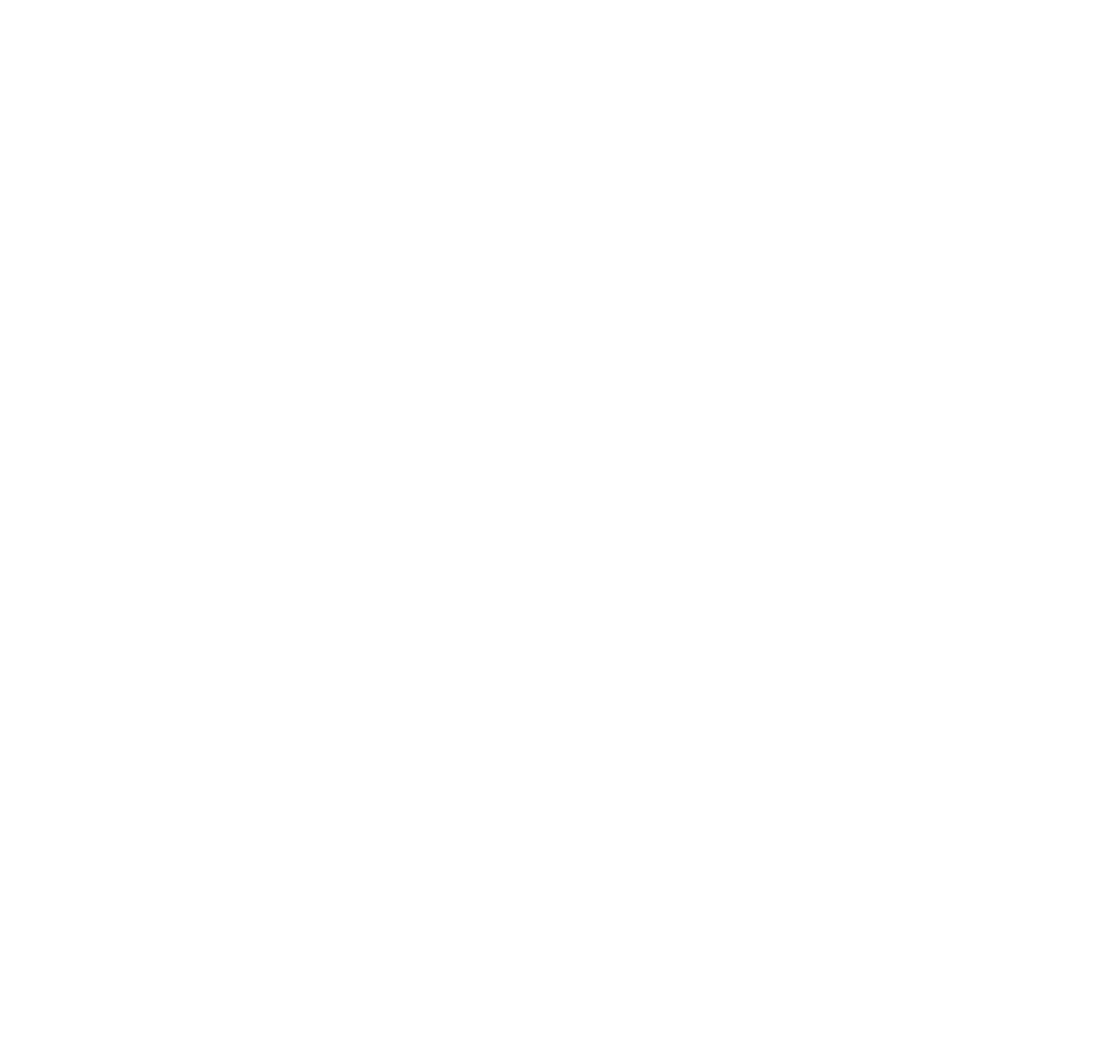
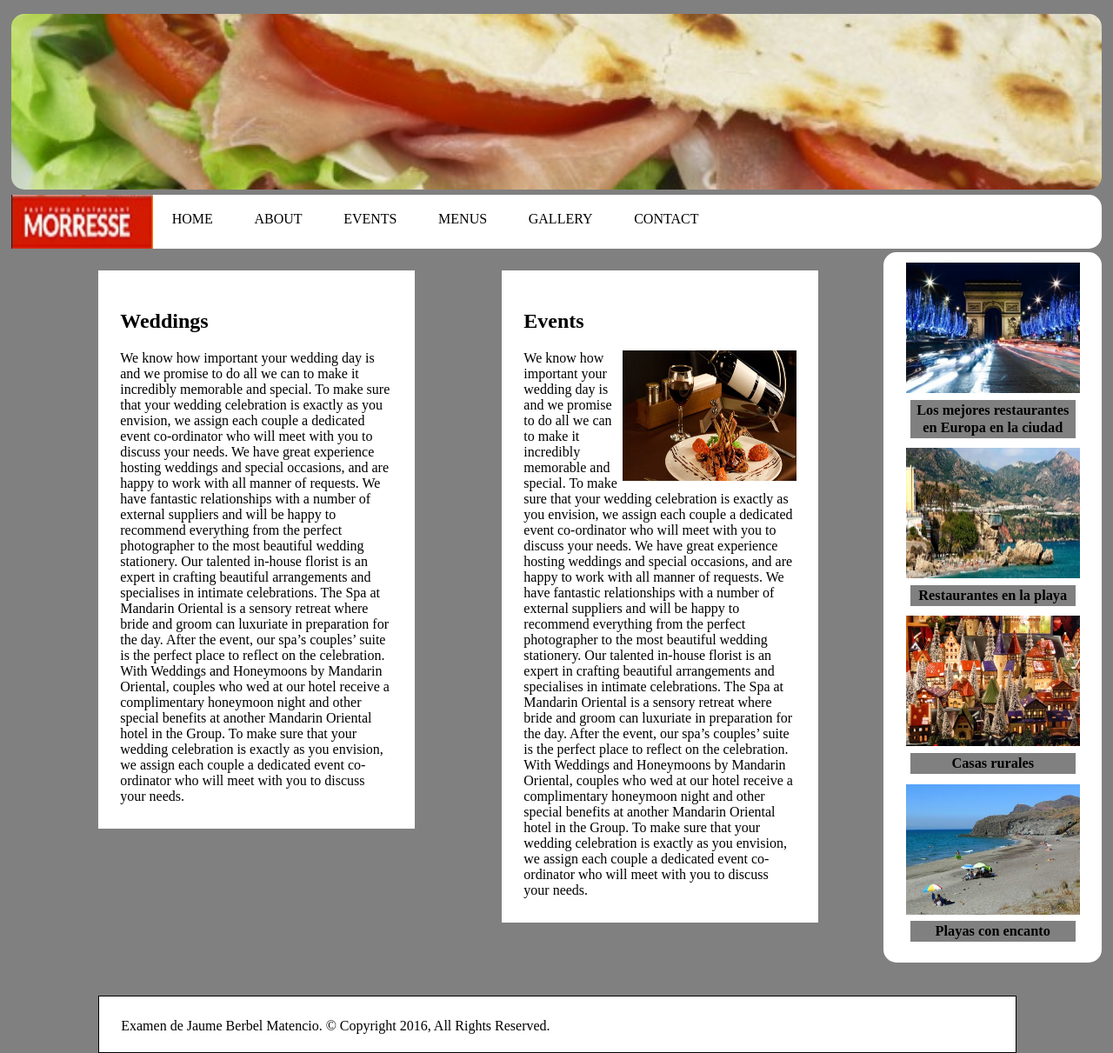
Before and after one commit to jaumeberbel/examenm09, a plain HTML site: page index.html in a window 1280 px wide. Shown: the whole page at 87% size. Before the commit the page ends 800 px from the top, so only its background shows below. Drawn offline with Linux system fonts and the light colour scheme.

Commit message:
Initial commit

```diff
--- /dev/null
+++ b/css/style.css
@@ -0,0 +1,121 @@
+html{
+	height:100%;
+	width: 100%;
+}
+body {
+	background-color: grey;
+	height:90%;
+	width: 98%;
+	margin-top: 1%;
+	margin-left: 1%;
+	margin-right: 1%;
+}
+
+header {
+	height: 28%;
+	width: 100%;
+	background-image: url("../img/header.jpg");
+	background-size: 100%;
+	margin-top: 1%;
+	margin-bottom: 0.5%;
+	border-radius: 15px;
+}
+
+.logo{
+	height: 6%;
+	width: 13%;
+	float:left;
+	border-top-right-radius: 0;
+	border-bottom-right-radius: 0;
+	background-image: url("../img/logotipo1.jpg");
+	background-size: 100% 100%;
+	background-repeat: no-repeat;
+}
+
+nav {
+	height: 6%;
+	width: 87%;
+	float:right;
+	border-top-right-radius: 15px;
+	border-bottom-right-radius: 15px;
+	background-color: white;
+	padding-top: 1.5%;
+
+}
+
+nav > a {
+	padding-left: 2%;
+	padding-right: 2%;
+	color: black;
+	text-decoration:none;
+	text-align: center;
+}
+
+nav > a:hover {
+	background-color: grey;
+	border-radius: 10px;
+}
+
+section {
+	margin-top: 2%;
+	margin-left: 1%;
+	float: left;
+	width: 25%;
+	max-height: 200%;
+	background-color: white;
+	padding-left: 2%;
+	padding-right: 2%;
+	padding-top: 2%;
+	padding-bottom: 1%;
+	margin-left: 8%;
+
+}
+
+section > img {
+	border: black;
+	float:right;
+}
+
+aside {
+		float:right;
+		margin-top: 0.3%;
+		margin-left: 5%;
+		margin-bottom: 3%;
+		width: 18%;
+		max-height:200%;
+    background-color: white;
+    border-radius: 15px;
+    padding: 1%;
+    text-align: center;
+}
+
+aside > p {
+	text-align:center;
+	padding: 1%;
+	margin-top: 1.5%;
+	margin-left:8%;
+	margin-right: 8%;
+	margin-bottom:5%;
+	max-width: 100%;
+	max-height: 50%;
+	font-size: 102%;
+	font-weight: bold;
+	background-color: grey;
+
+}
+
+footer {
+	clear:both;
+	width: 80%;
+	height: 2%;
+	border-style: solid;
+	border-width: 1px;
+	border-color: black;
+	background-color: white;
+	float:center;
+	padding: 2%;
+	margin-top: 5%;
+	margin-left: 8%;
+	margin-right: 15%;
+
+}
--- a/index.html
+++ b/index.html
@@ -1,38 +1,65 @@
-<!--
-   index.html
-
-   Copyright 2016 alumne <alumne@alumne>
-
-   This program is free software; you can redistribute it and/or modify
-   it under the terms of the GNU General Public License as published by
-   the Free Software Foundation; either version 2 of the License, or
-   (at your option) any later version.
-
-   This program is distributed in the hope that it will be useful,
-   but WITHOUT ANY WARRANTY; without even the implied warranty of
-   MERCHANTABILITY or FITNESS FOR A PARTICULAR PURPOSE.  See the
-   GNU General Public License for more details.
-
-   You should have received a copy of the GNU General Public License
-   along with this program; if not, write to the Free Software
-   Foundation, Inc., 51 Franklin Street, Fifth Floor, Boston,
-   MA 02110-1301, USA.
-
-
--->
-
 <!DOCTYPE html PUBLIC "-//W3C//DTD XHTML 1.0 Strict//EN"
 	"http://www.w3.org/TR/xhtml1/DTD/xhtml1-strict.dtd">
 <html xmlns="http://www.w3.org/1999/xhtml" xml:lang="en" lang="en">
 
 <head>
-	<title>sense títol</title>
+	<title>Welcome to the exam</title>
+	<link rel="stylesheet" href="css/style.css">
 	<meta http-equiv="content-type" content="text/html;charset=utf-8" />
-	<meta name="generator" content="Geany 1.27" />
 </head>
+
 
 <body>
 
+	<header>
+		<p><br><br><br><br><br><br><br><br></p>
+	</header>
+
+	<nav class="logo"></nav>
+
+	<nav>
+		<!--<img src="img/logotipo1.jpg" alt="Logo" style="width:200px;height:55px;">-->
+		<a href="#">HOME</a> <a href="#">ABOUT</a> <a href="#">EVENTS</a> <a href="#">MENUS</a> <a href="#">GALLERY</a> <a href="#">CONTACT</a>
+	</nav>
+
+	<section>
+		<h2>Weddings</h2>
+		<p>We know how important your wedding day is and we promise to do all we can to make it incredibly memorable and special.
+		To make sure that your wedding celebration is exactly as you envision, we assign each couple a dedicated event co-ordinator who will meet with you to discuss your needs. We have great experience hosting weddings and special occasions, and are happy to work with all manner of requests.
+		We have fantastic relationships with a number of external suppliers and will be happy to recommend everything from the perfect photographer to the most beautiful wedding stationery. Our talented in-house florist is an expert in crafting beautiful arrangements and specialises in intimate celebrations.
+		The Spa at Mandarin Oriental is a sensory retreat where bride and groom can luxuriate in preparation for the day. After the event, our spa’s couples’ suite is the perfect place to reflect on the celebration.
+		With Weddings and Honeymoons by Mandarin Oriental, couples who wed at our hotel receive a complimentary honeymoon night and other special benefits at another Mandarin Oriental hotel in the Group.
+		To make sure that your wedding celebration is exactly as you envision, we assign each couple a dedicated event co-ordinator who will meet with you to discuss your needs.
+		</p>
+	</section>
+
+	<section>
+		<h2>Events</h2>
+		<img src="img/noticia2.jpg" alt="noticia2" style="width:200px;height:150px;">
+		<p>We know how important your wedding day is and we promise to do all we can to make it incredibly memorable and special.
+		To make sure that your wedding celebration is exactly as you envision, we assign each couple a dedicated event co-ordinator who will meet with you to discuss your needs. We have great experience hosting weddings and special occasions, and are happy to work with all manner of requests.
+		We have fantastic relationships with a number of external suppliers and will be happy to recommend everything from the perfect photographer to the most beautiful wedding stationery. Our talented in-house florist is an expert in crafting beautiful arrangements and specialises in intimate celebrations.
+		The Spa at Mandarin Oriental is a sensory retreat where bride and groom can luxuriate in preparation for the day. After the event, our spa’s couples’ suite is the perfect place to reflect on the celebration.
+		With Weddings and Honeymoons by Mandarin Oriental, couples who wed at our hotel receive a complimentary honeymoon night and other special benefits at another Mandarin Oriental hotel in the Group.
+		To make sure that your wedding celebration is exactly as you envision, we assign each couple a dedicated event co-ordinator who will meet with you to discuss your needs.
+	</section>
+
+	<aside>
+		<img src="img/articulo1.jpg" alt="articulo1" style="width:200px;height:150px;">
+		<p>Los mejores restaurantes en Europa en la ciudad</p>
+		<img src="img/articulo3.jpg" alt="articulo3" style="width:200px;height:150px;">
+		<p>Restaurantes en la playa</p>
+		<img src="img/articulo2.jpg" alt="articulo2" style="width:200px;height:150px;">
+		<p>Casas rurales</p>
+		<img src="img/articulo4.jpg" alt="articulo4" style="width:200px;height:150px;">
+		<p>Playas con encanto</p>
+	</aside>
+
+
+	<footer>Examen de Jaume Berbel Matencio. © Copyright 2016, All Rights Reserved.</footer>
+
+
 </body>
 
+
 </html>
```
Also changed, not shown: img/articulo1.jpg (added), img/articulo2.jpg (added), img/articulo3.jpg (added), img/articulo4.jpg (added), img/captura1.jpg (added), img/captura2.jpg (added), img/header.jpg (added), img/logotipo1.jpg (added), img/noticia1.jpg (added), img/noticia2.jpg (added), img/oferta.png (added).
